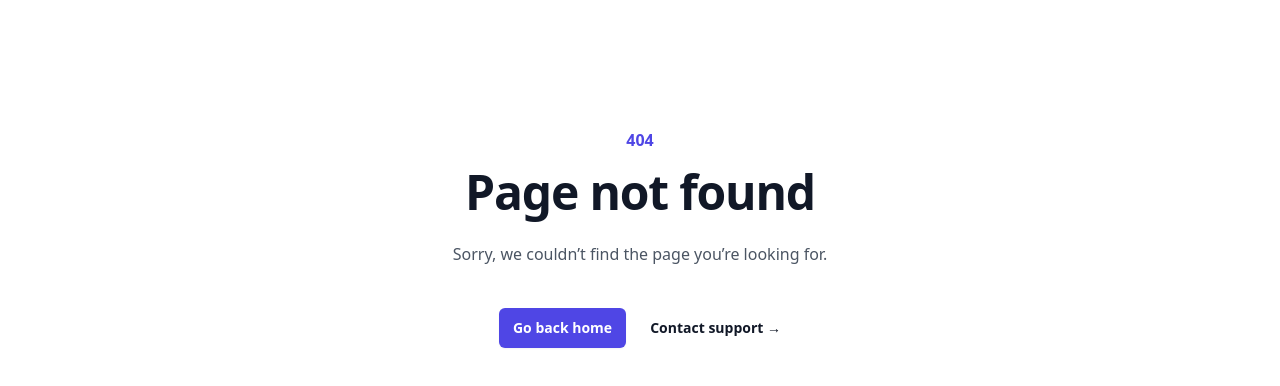
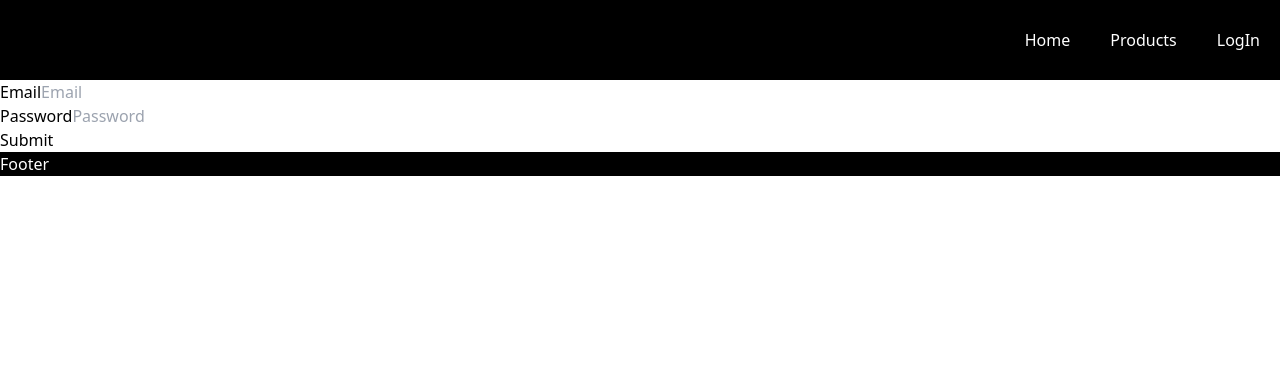
Before and after one commit to alirazawork7/ecomproject, a React (Vite) app: page /login in a window 1280 px wide. Before the commit this address had no page. Shown: the top 386 px of the page. Built offline with nearby package versions, Linux system fonts and the light colour scheme.

Commit message:
context added

```diff
--- a/src/App.jsx
+++ b/src/App.jsx
@@ -1,19 +1,26 @@
 import Header from "./layout/Header/Header"
 import Footer from "./layout/Footer/Footer"
 import { Outlet, useHref } from "react-router-dom";
+import store from "./store/store";
+import { useState } from "react";
+function App() {
+  const [token, setToken] = useState(false);
+  const authState = {
+    token,
+    setToken
+  }
+
+  return (
+    <>
+    <store.Provider value={authState}>
+
+          <Header />
 
 
-function App() {
+          <Outlet />
+          <Footer />
+    </store.Provider>
 
-  const href = useHref();
-  return (
-    <>
-    {
-      href.includes('/signin') ? null : <Header />
-    }
-
-      <Outlet />
-      <Footer />
     </>
   )
 }
--- a/src/layout/Header/Header.jsx
+++ b/src/layout/Header/Header.jsx
@@ -1,15 +1,29 @@
 import {Link} from 'react-router-dom'
+import { useContext } from 'react';
+import store from '../../store/store';
+import { useNavigate } from 'react-router-dom';
 const Header = () => {
+    const ctx = useContext(store);
+    const navigate = useNavigate();
     return (
-        <header className='bg-[black] text-white fixed w-[100%]'>
-            <nav>
-                <ul>
+        <header className='bg-[black] text-white fixed w-[100%] h-[80px] px-[20px]'>
+            <nav className='flex justify-end h-[100%]'>
+                <ul className='flex gap-[40px] items-center'>
                     <li>
                         <Link to="/">Home</Link>
                     </li>
                     <li>
                         <Link to="/products">Products</Link>
                     </li>
+                    {ctx.token && <li>
+                        <button onClick={() => {
+                            ctx.setToken(false)
+                            navigate('/login')
+                        }}>Logout</button>
+                    </li>}
+                    {!ctx.token && <li>
+                        <Link to="/login">LogIn</Link>
+                    </li>}
 
                 </ul>
             </nav>
--- a/src/layout/SideBar/SideBar.jsx
+++ b/src/layout/SideBar/SideBar.jsx
@@ -13,7 +13,7 @@ const SideBar = (props) => {
         fetchCategories();
     }, [])
     return (
-        <div className="fixed left-0 top-[48px] bg-[white] w-[320px] h-[calc(100vh-48px)] shadow-[rgba(50,50,93,0.25)_0px_2px_5px_-1px,rgba(0,0,0,0.3)_0px_1px_3px_-1px]">
+        <div className="fixed left-0 top-[80px] bg-[white] w-[320px] h-[calc(100vh-48px)] shadow-[rgba(50,50,93,0.25)_0px_2px_5px_-1px,rgba(0,0,0,0.3)_0px_1px_3px_-1px]">
            <form>
                 <input onChange={props.onSearch} id="search" value={props.search} type='text' placeholder='Search' className='shadow-[rgba(50,50,93,0.25)_0px_6px_12px_-2px,rgba(0,0,0,0.3)_0px_3px_7px_-3px] w-[100%] p-[20px]'></input>
            </form>
--- a/src/main.jsx
+++ b/src/main.jsx
@@ -11,6 +11,7 @@ import Contact from './pages/Contact/Contact.jsx';
 import ErrorPage from './pages/ErrorPage/ErrorPage';
 import Products from './pages/Products/Products.jsx';
 import ProductDetail from './pages/productDetail/ProductDetail';
+import SignIn from './pages/SignIn/SignIn';
 const router = createBrowserRouter([
   {
     path: "/",
@@ -30,6 +31,10 @@ const router = createBrowserRouter([
       {
         path: "products/:id",
         element: <ProductDetail />,
+      },
+      {
+        path: "login",
+        element: <SignIn />,
       }
   ]
 
--- /dev/null
+++ b/src/pages/SignIn/SignIn.jsx
@@ -0,0 +1,30 @@
+import { useContext } from "react";
+import store from "../../store/store";
+const SignIn = () => {
+    const ctx = useContext(store)
+    const submitHandler = (e) => {
+        e.preventDefault();
+        ctx.setToken(true);
+    }
+    return (
+        <form onSubmit={submitHandler} className="pt-[80px]">
+            <ul>
+                <li>
+                    <label>Email</label>
+                    <input type="email" placeholder="Email"></input>
+                </li>
+                <li>
+                    <label>Password</label>
+                    <input type="password" placeholder="Password"></input>
+                </li>
+                <li>
+                    <button type="submit">Submit</button>
+                </li>
+            </ul>
+
+
+
+        </form>
+    )
+}
+export default SignIn;
--- a/src/pages/products/products.jsx
+++ b/src/pages/products/products.jsx
@@ -1,4 +1,5 @@
 import { useState, useEffect } from "react";
+import { useLocation } from "react-router-dom";
 import ProductItem from "../../components/Products/ProductItem";
 import Spinner from "../../components/Ui/Spinner/Spinner";
 import SideBar from "../../layout/SideBar/SideBar";
@@ -6,6 +7,7 @@ const Products = () => {
     const [products, setProducts] = useState([]);
     const [search, setSearch] = useState('');
     const [spinner, setSpinner] = useState(true);
+    const location = useLocation();
     const searchHandler = (event) => {
         setSearch(event.target.value)
     }
@@ -13,10 +15,10 @@ const Products = () => {
         const fetchPosts = async () => {
             let url = 'https://fakestoreapi.com/products';
             const parsedUrl = new URL(window.location.href);
-            const newParams = parsedUrl.search();
-            const searchParams = new URLSearchParams(newParams);
-            if(searchParams.has('category')) {
-                url = `https://fakestoreapi.com/products/category/${newParams.searchParams()}}`
+            const newParams = parsedUrl.search;
+            const qParams = new URLSearchParams(newParams);
+            if(qParams.has('category')) {
+                url = `https://fakestoreapi.com/products/category/${parsedUrl.searchParams.get('category')}`
             }
             const res = await fetch(url);
             const resData = await res.json();
@@ -24,7 +26,7 @@ const Products = () => {
             setProducts(resData)
         }
         fetchPosts();
-    }, [])
+    }, [location])
     let uiElementsArr = null;
     const generateUi = (arr) => {
         uiElementsArr = arr.map((element) => {
@@ -42,11 +44,11 @@ const Products = () => {
     else {
         generateUi(products)
     }
-
+    console.log('i am running')
     return (
         <>
             <SideBar search={search} onSearch={searchHandler}></SideBar>
-            <div className="bg-[#6cb5e7] w-[calc(100%-320px)] ml-[auto]">
+            <div className="bg-[#6cb5e7] w-[calc(100%-320px)] ml-[auto] pt-[80px]">
                 <div className="max-w-6xl pl-5 pr-5 mx-auto py-[60px]">
                 <h2 className="text-center mb-[60px] text-4xl font-bold text-white">
                     Products
--- /dev/null
+++ b/src/store/store.js
@@ -0,0 +1,3 @@
+import React from "react";
+const store = React.createContext();
+export default store;
```
